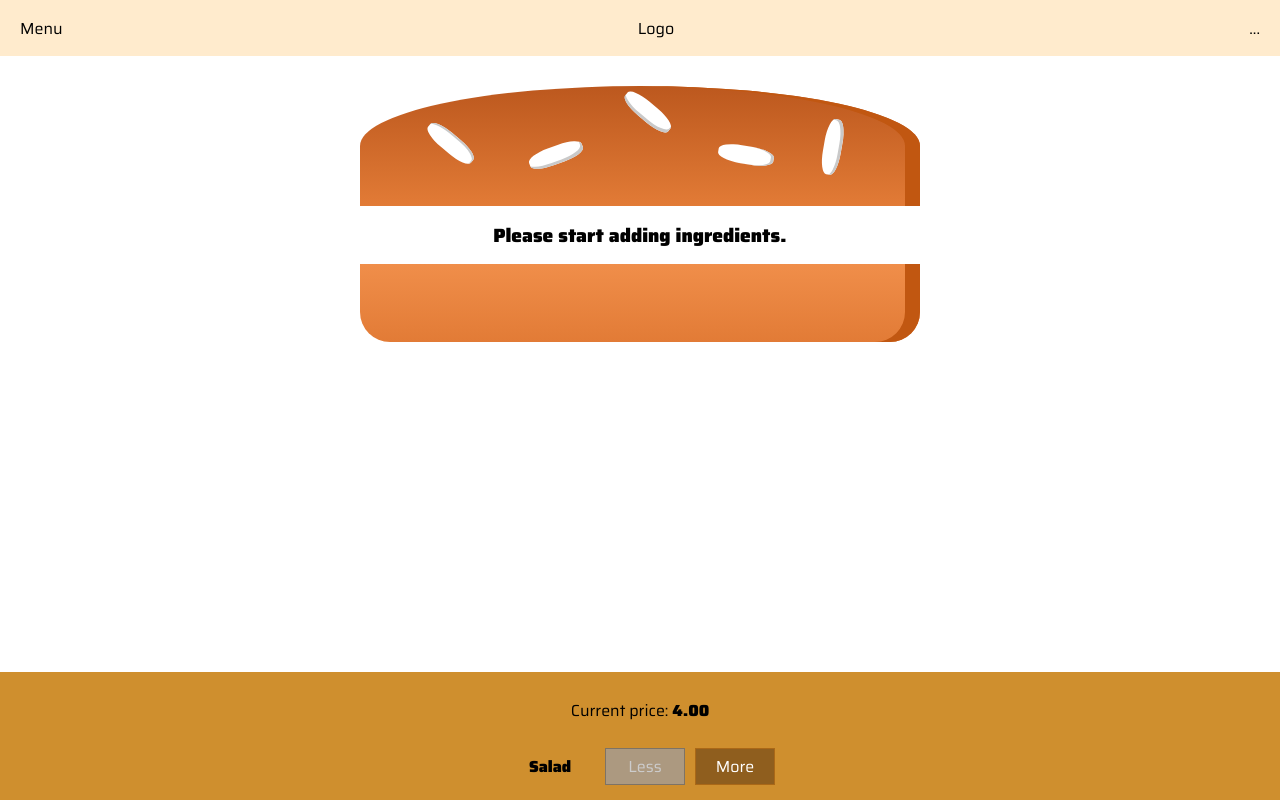
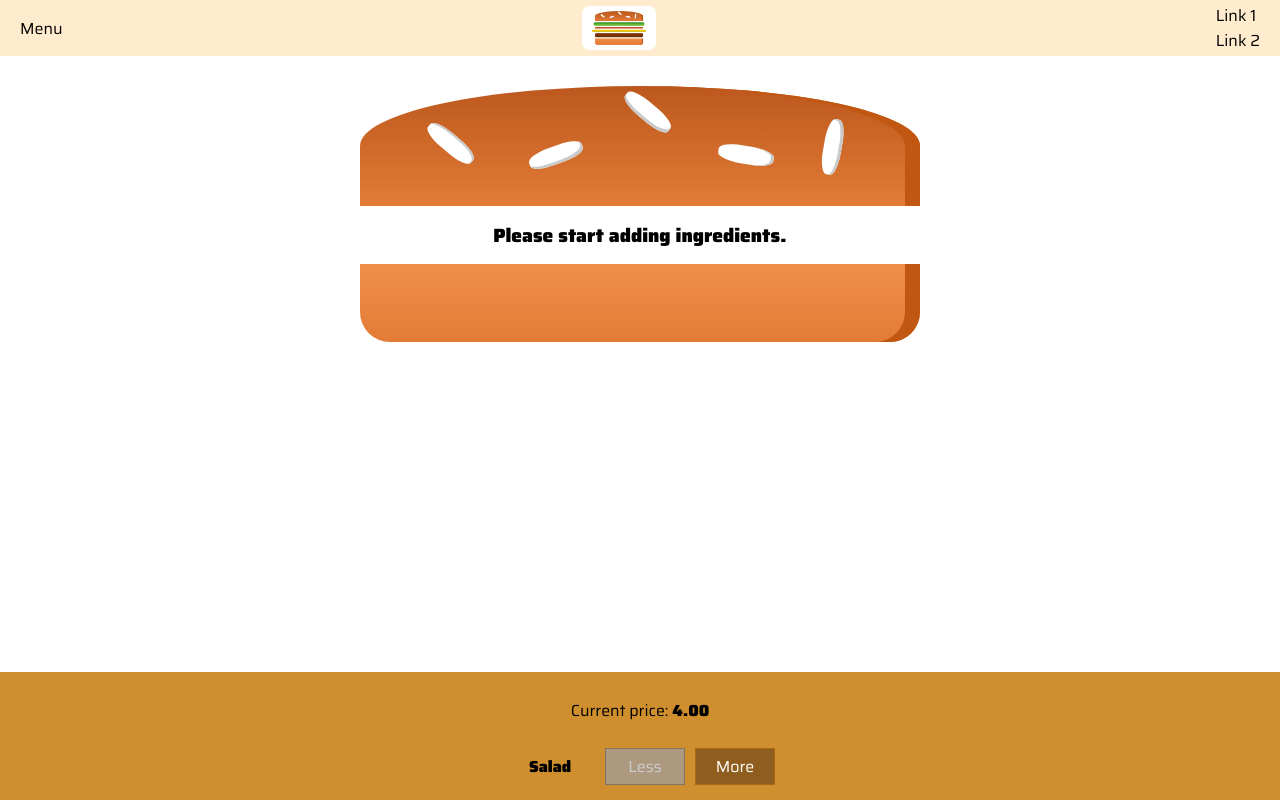
Before and after one commit to VolodymyrJS/Fast-Food-Shop, a React (Create React App) app: page / in a window 1280 px wide. Shown: the top 800 px of the page. Built offline with nearby package versions, Linux system fonts and the light colour scheme.

Commit message:
Adding navigation composition to the app

```diff
--- /dev/null
+++ b/src/components/Logo/Logo.js
@@ -0,0 +1,11 @@
+import React from 'react';
+import logoPath from '../../assets/images/burger-logo.png';
+import classes from './Logo.module.css';
+
+const logo = () => (
+  <div className={classes.Logo}>
+    <img src={logoPath} alt="MyBurger" />
+  </div>
+);
+
+export default logo;
--- /dev/null
+++ b/src/components/Logo/Logo.module.css
@@ -0,0 +1,11 @@
+.Logo {
+  height: 80%;
+  box-sizing: border-box;
+  padding: 5px 10px;
+  border-radius: 7px;
+  background-color: #fff;
+}
+
+.Logo img {
+  height: 100%;
+}
--- /dev/null
+++ b/src/components/Navigation/NavigationItems/NavigationItem/NavigationItem.js
@@ -0,0 +1,8 @@
+import React from 'react';
+import classes from './NavigationItem.module.css';
+
+const navigationItem = props => (
+  <div className={classes.NavigationItem}>{props.children}</div>
+);
+
+export default navigationItem;
--- /dev/null
+++ b/src/components/Navigation/NavigationItems/NavigationItems.js
@@ -0,0 +1,14 @@
+import React from 'react';
+import classes from './NavigationItem.module.css';
+import NavigationItem from './NavigationItem/NavigationItem';
+
+const navigationItems = () => (
+  <div className={classes.NavigationItems}>
+    <ul>
+      <NavigationItem>Link 1</NavigationItem>
+      <NavigationItem>Link 2</NavigationItem>
+    </ul>
+  </div>
+);
+
+export default navigationItems;
--- a/src/components/Navigation/Toolbar/Toolbar.js
+++ b/src/components/Navigation/Toolbar/Toolbar.js
@@ -1,11 +1,15 @@
 import React from 'react';
 import classes from './Toolbar.module.css';
+import Logo from '../../Logo/Logo';
+import NavigationItems from '../NavigationItems/NavigationItems';
 
 const toolbar = props => (
   <header className={classes.Toolbar}>
     <div>Menu</div>
-    <div>Logo</div>
-    <nav>...</nav>
+    <Logo />
+    <nav>
+      <NavigationItems />
+    </nav>
   </header>
 );
 
```
Also changed, not shown: src/assets/images/burger-logo.png (added), src/components/Navigation/NavigationItems/NavigationItem.module.css (added), src/components/Navigation/NavigationItems/NavigationItem/NavigationItem.module.css (added).
